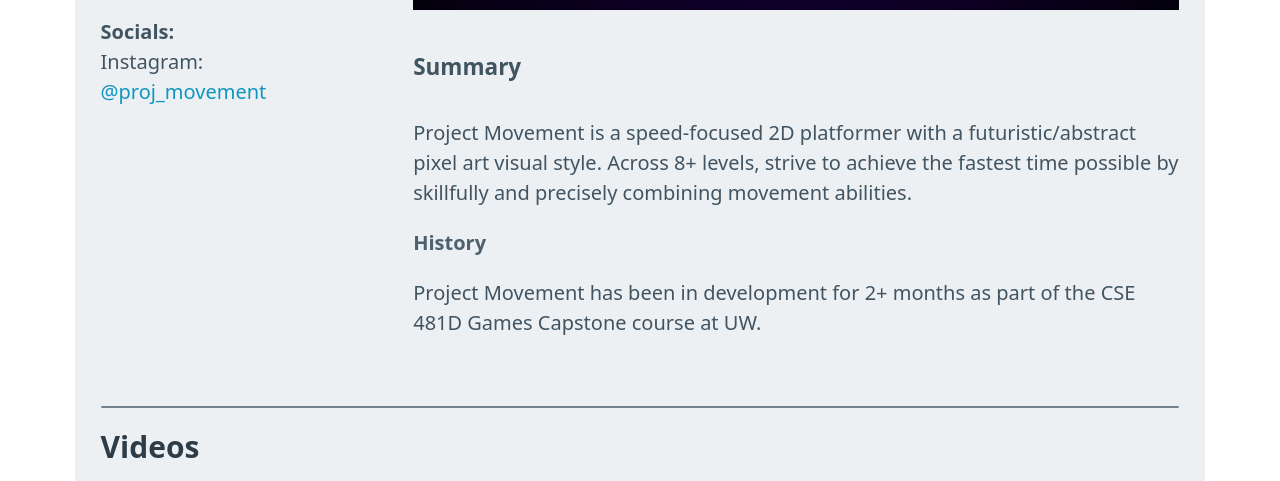
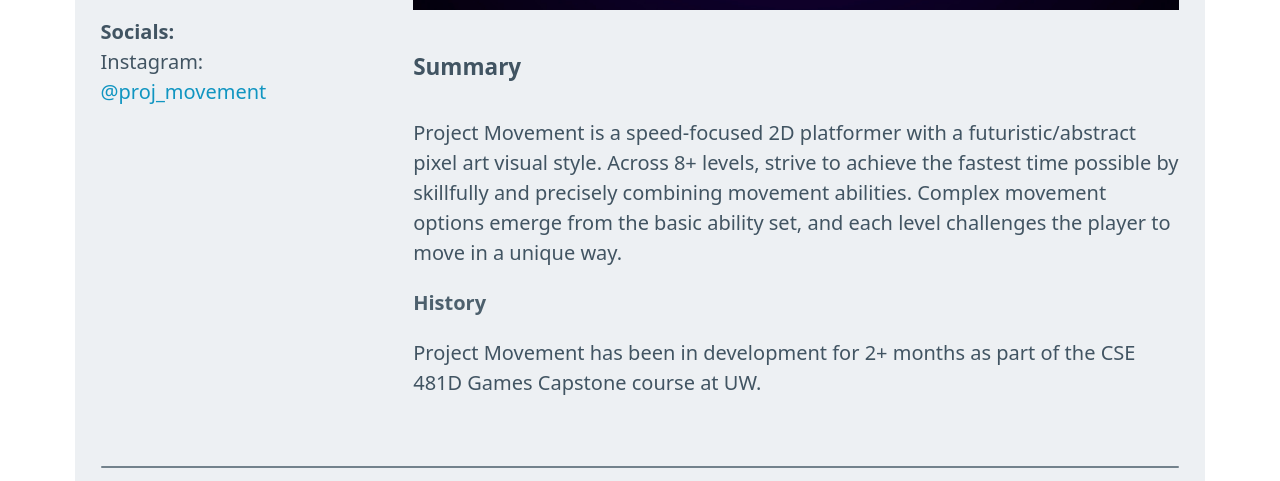
Before and after one commit to jgao222/project-movement, a plain HTML site: page presskit.html in a window 1280 px wide. Shown: the part 827-1308 px from the top of the page. Drawn offline with Linux system fonts and the light colour scheme.

Commit message:
add a bit to summary

```diff
--- a/presskit.html
+++ b/presskit.html
@@ -40,6 +40,8 @@
 				<p>
 					Project Movement is a speed-focused 2D platformer with a futuristic/abstract pixel art visual style.
 					Across 8+ levels, strive to achieve the fastest time possible by skillfully and precisely combining movement abilities.
+					Complex movement options emerge from the basic ability set, and each level challenges the player to move
+					in a unique way.
 				</p>
 				<h6>History</h6>
 				<p>Project Movement has been in development for 2+ months as part of the CSE 481D Games Capstone course at UW.</p>
```
